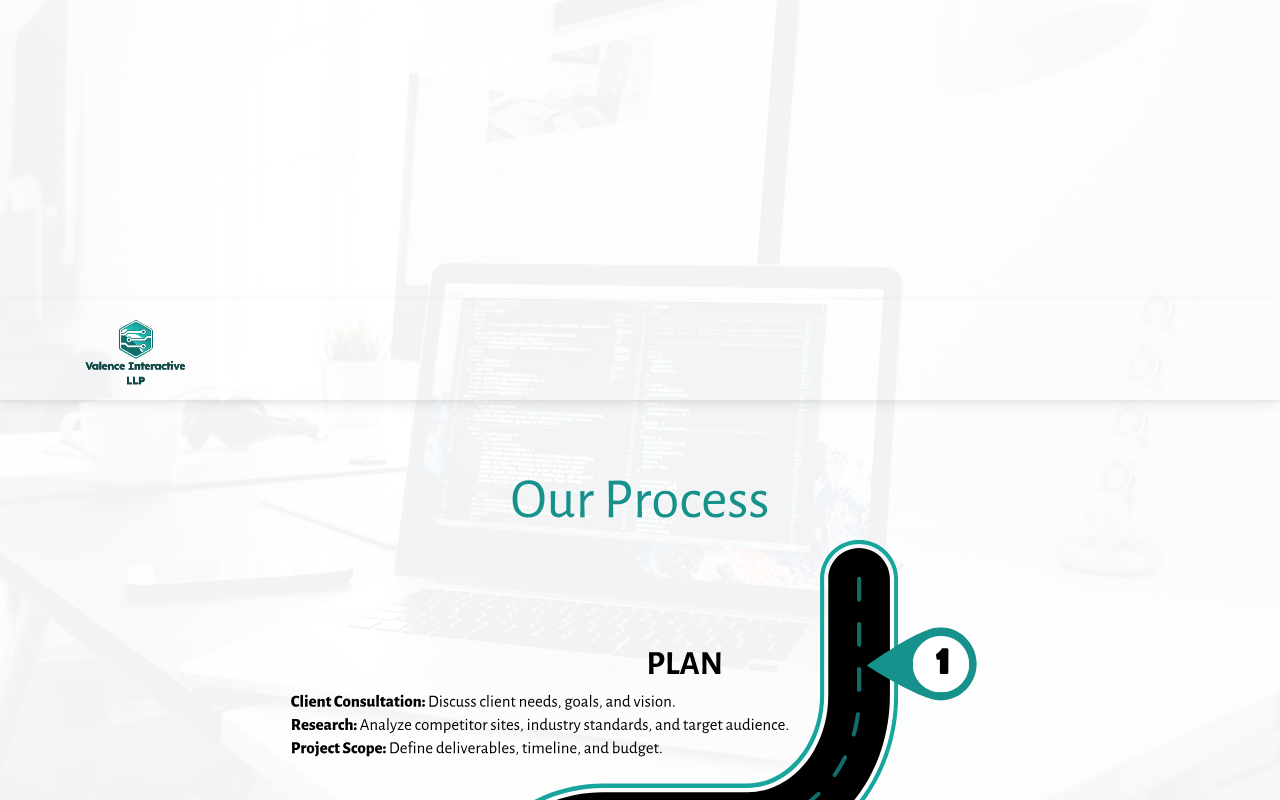
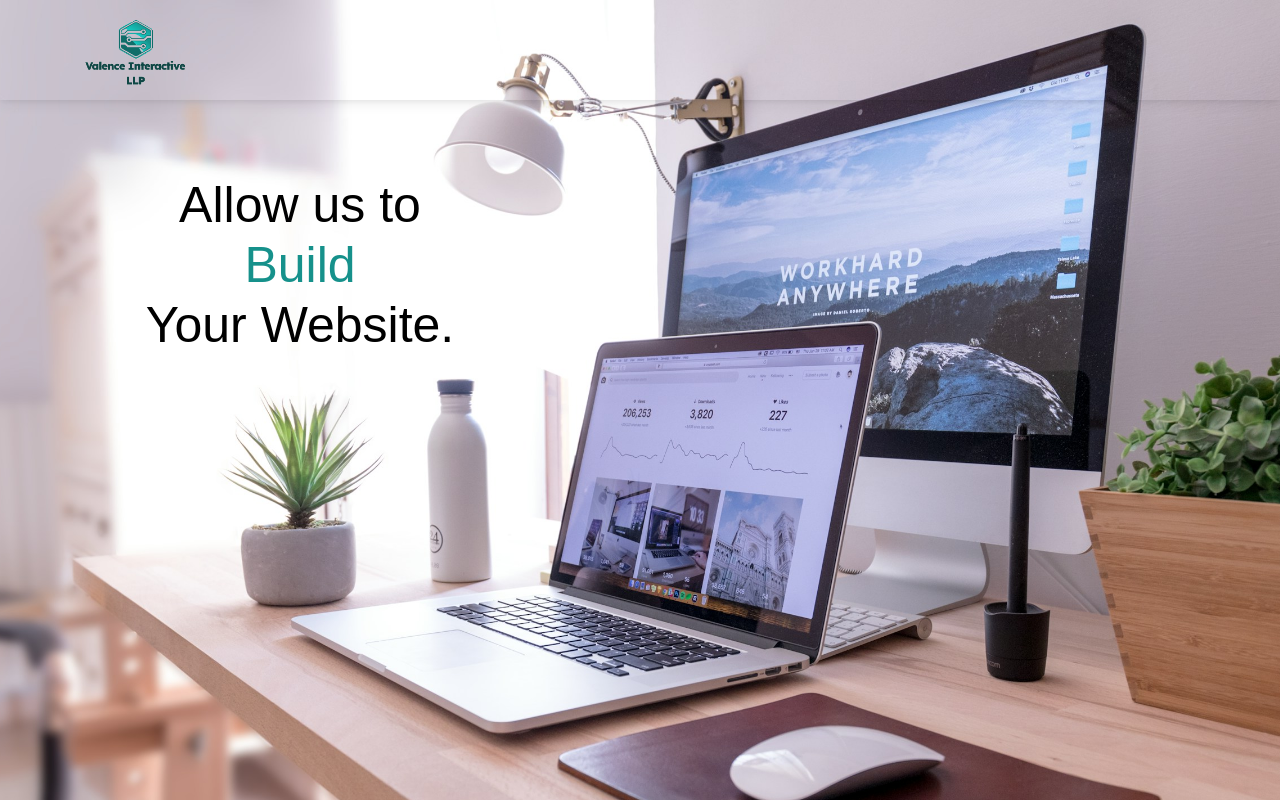
Before and after one commit to johnboy514/ValenceInteractiveLLP, a React (Create React App) app: page / in a window 1280 px wide. Shown: the top 800 px of the page. Built offline with nearby package versions, Linux system fonts and the light colour scheme; a web font is replaced by a local one.

Commit message:
demon test 3

```diff
--- a/src/components/Home.js
+++ b/src/components/Home.js
@@ -185,7 +185,7 @@ function Home() {
   // };
   return (
     <div>
-{/* <section class="text-center" id="home">
+<section class="text-center" id="home">
   <div class="p-5 bg-image" style={{
         backgroundImage: `url(${Hero})`,
         height: "900px",
@@ -226,7 +226,7 @@ function Home() {
         </div>
     </div>
   </div>
-</section> */}
+</section>
 
 <section>
 <div
@@ -304,8 +304,8 @@ function Home() {
       </Slider>
     </div>
     </center>  */}
-    <section class="text-center reveal" id="pricing">
-</section>
+    {/* <section class="text-center reveal" id="pricing">
+</section> */}
 {/* <div class="row">
   <div class="col-md-3 reveal">
     <div class="card">
@@ -587,7 +587,7 @@ function Home() {
             <div className="col-lg-6 d-flex flex-column" style={{ fontFamily: '"Teachers", sans-serif' }}>
               <h1 className="mb-3 text-center text-light">About Us</h1>
               <div style={{ textAlign: 'left' }}>
-                <div className="mt-2 mx-2" style={{ fontSize: "20px" }}>
+                <div className="mt-2" style={{ fontSize: "20px" }}>
                     At Valence Interactive LLP, we believe in more than just lines of code;
                     we believe in crafting strong connections between businesses and their audiences. Our philosophy
                     centers around a collaborative approach, where we work closely with our clients to understand
```
